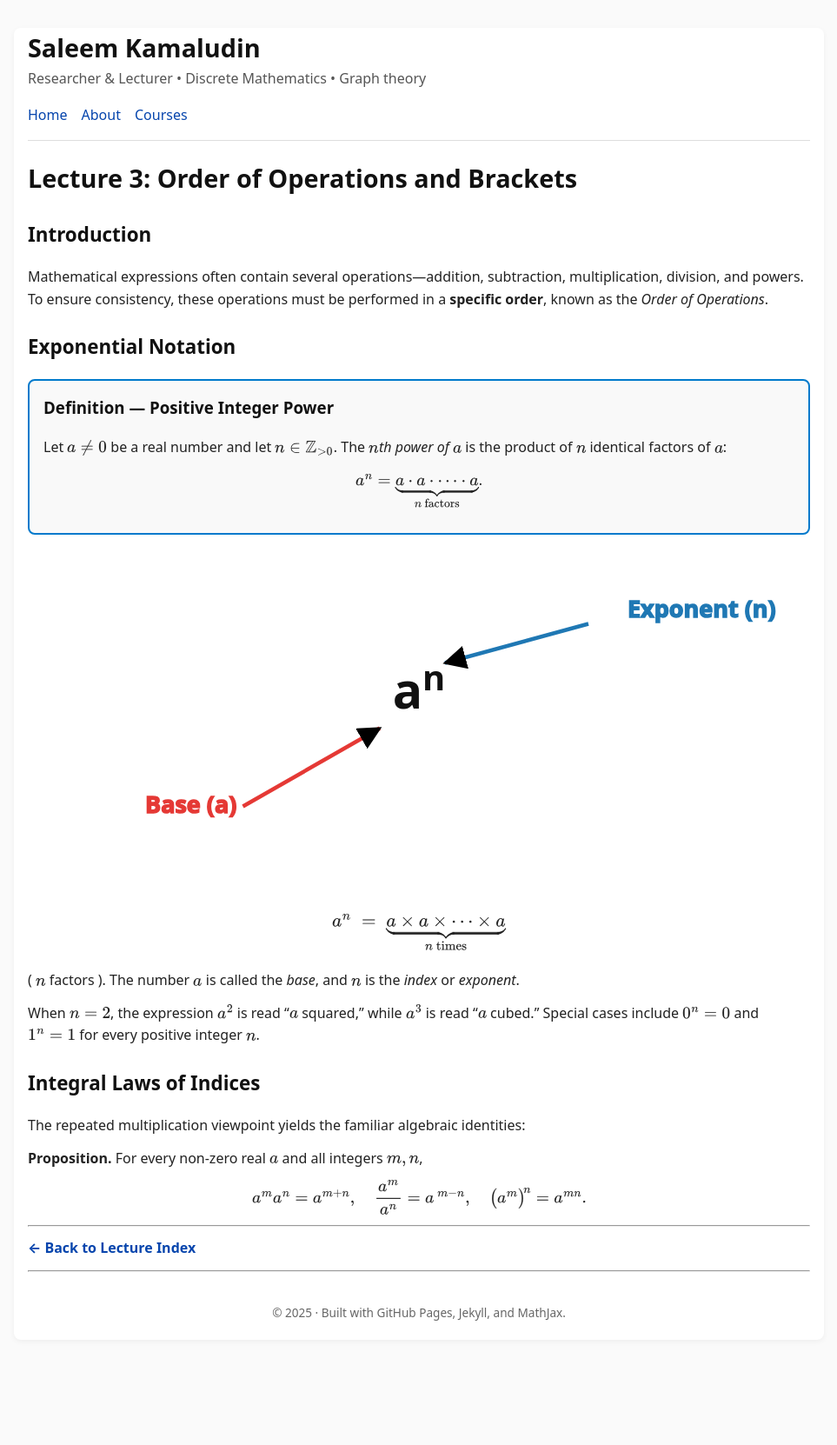
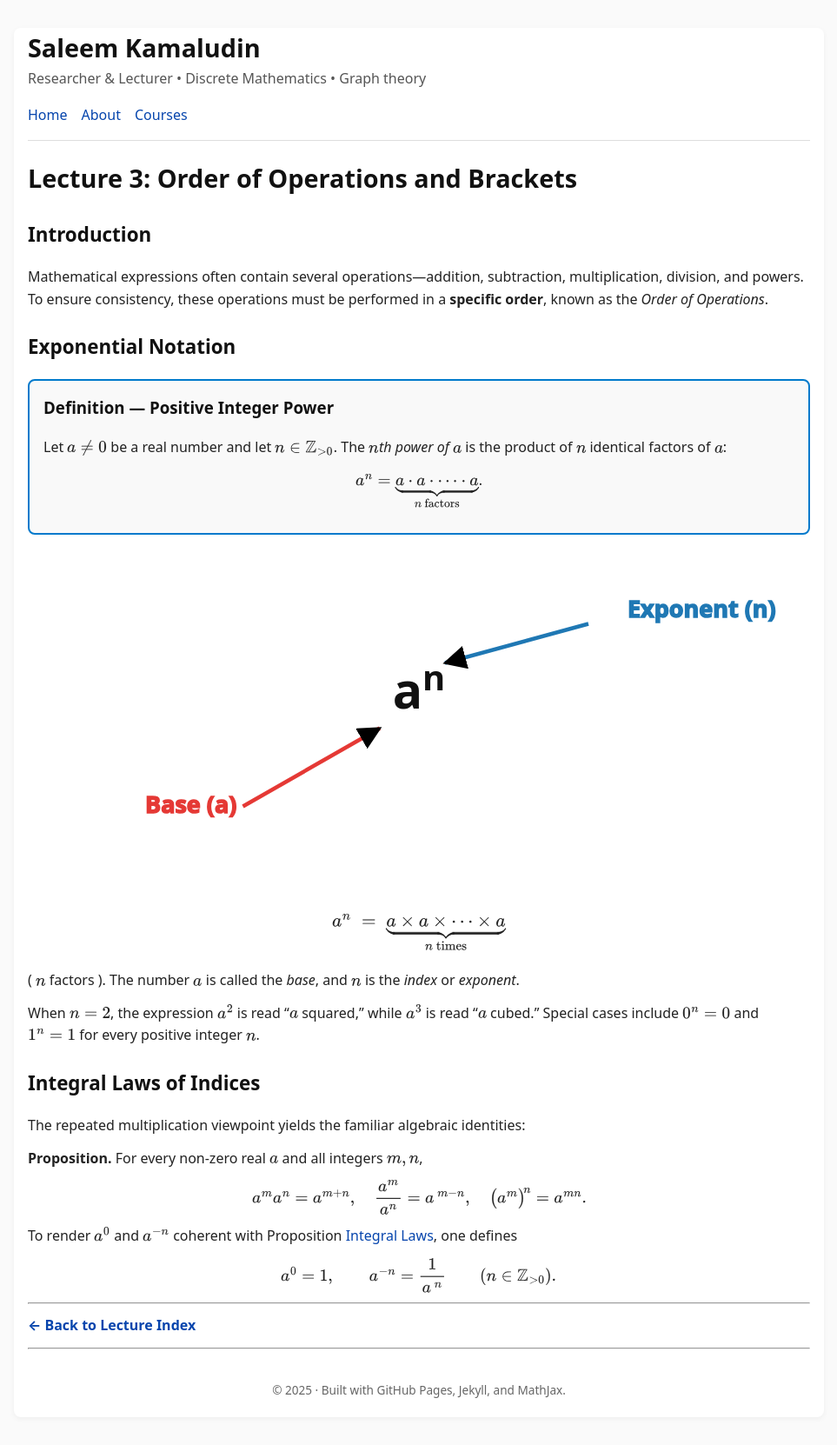
Before and after one commit to SaleemKamaludin/SaleemKamaludin.github.io, a Jekyll site: the page built from courses/math-1115/lecture-notes/lecture3.md, in a window 1280 px wide. Shown: the whole page at 87% size, without its empty margins (158-1121 px from the left). Built offline with Jekyll 4.4.1, drawn with Linux system fonts in a browser that asks for light colours; before the commit the page ends 1573 px from its top, so only the background shows below that.

Commit message:
Update lecture3.md

```diff
--- a/courses/math-1115/lecture-notes/lecture3.md
+++ b/courses/math-1115/lecture-notes/lecture3.md
@@ -129,6 +129,13 @@ To ensure consistency, these operations must be performed in a **specific order*
 </div>
 
 
+<p>
+  To render \( a^{0} \) and \( a^{-n} \) coherent with Proposition&nbsp;<a href="#prop-integral-laws">Integral Laws</a>, one defines
+</p>
+
+<p style="text-align:center;">
+  \( a^{0} = 1, \qquad a^{-n} = \dfrac{1}{a^{\,n}} \qquad (n \in \mathbb{Z}_{>0}). \)
+</p>
 
 
 
```
